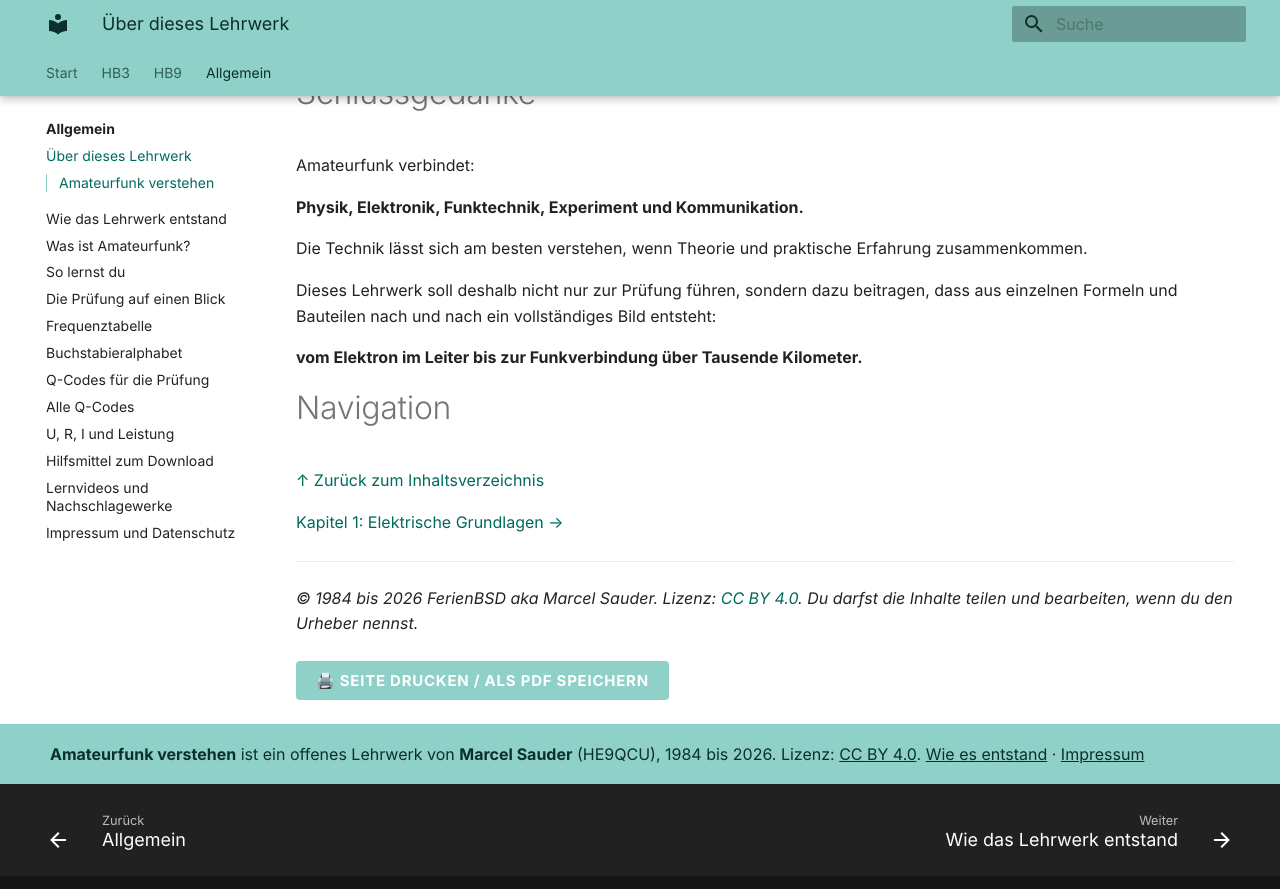
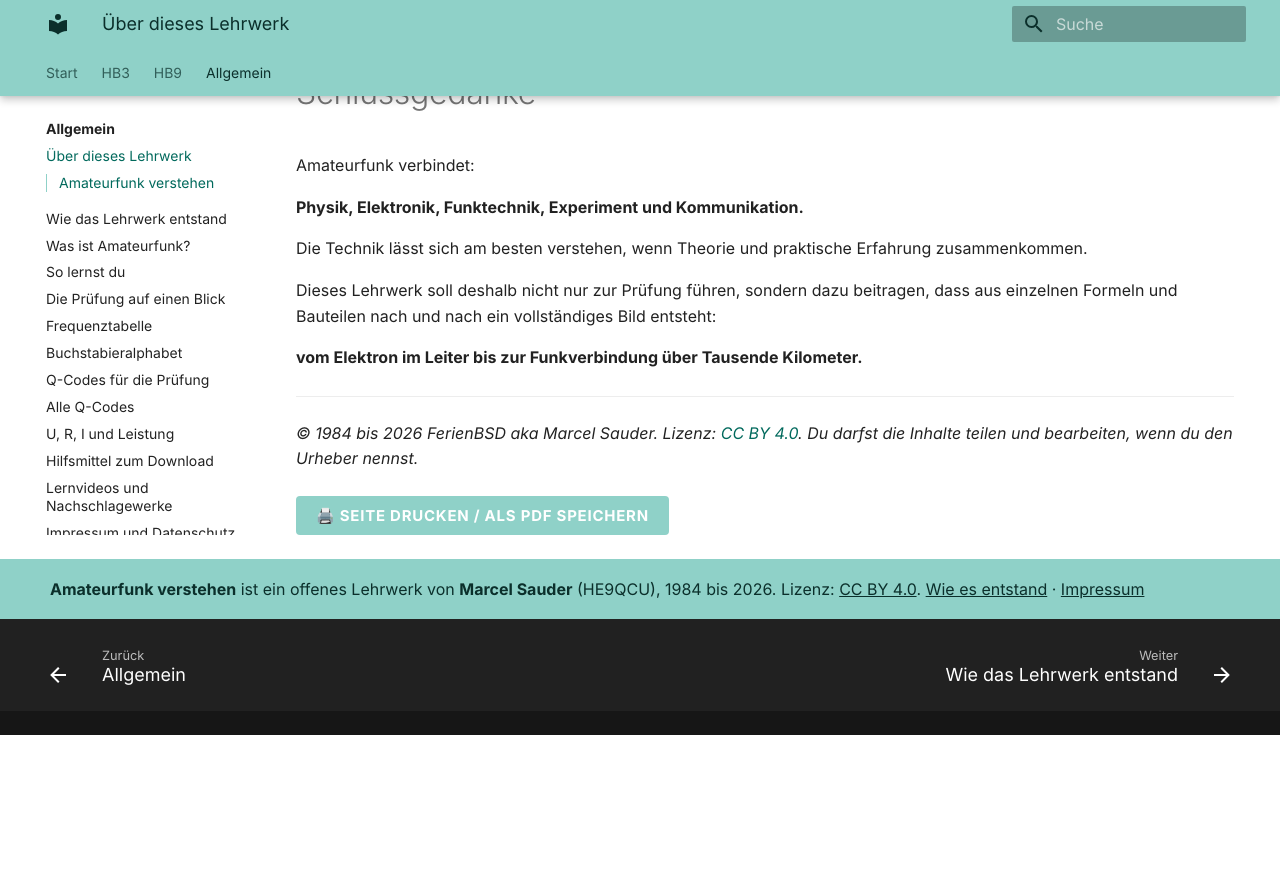
Before and after one commit to MaShaoDe/Amateurfunk-verstehen, an MkDocs documentation site: the page built from docs/allgemein/ueber-dieses-lehrwerk.md, in a window 1280 px wide and 900 px high, scrolled down 4413 px. Shown: the top 889 px of the window. Built offline with MkDocs 1.6.1 and Material for MkDocs 9.7.7, drawn with Linux system fonts in a browser that asks for light colours; after the commit the page ends 5148 px from its top, so only the background shows below that.

Commit message:
Über dieses Lehrwerk: Abschnitt Navigation entfernt

```diff
--- a/docs/allgemein/ueber-dieses-lehrwerk.md
+++ b/docs/allgemein/ueber-dieses-lehrwerk.md
@@ -173,12 +173,6 @@ Dieses Lehrwerk soll deshalb nicht nur zur Prüfung führen, sondern dazu beitra
 
 **vom Elektron im Leiter bis zur Funkverbindung über Tausende Kilometer.**
 
-# Navigation
-
-[↑ Zurück zum Inhaltsverzeichnis](../hb9/einfuehrung.md)
-
-[Kapitel 1: Elektrische Grundlagen →](../hb9/01-elektrische-grundlagen.md)
-
 ---
 
 *© 1984 bis 2026 FerienBSD aka Marcel Sauder. Lizenz: [CC BY 4.0](https://creativecommons.org/licenses/by/4.0/deed.de). Du darfst die Inhalte teilen und bearbeiten, wenn du den Urheber nennst.*
```
